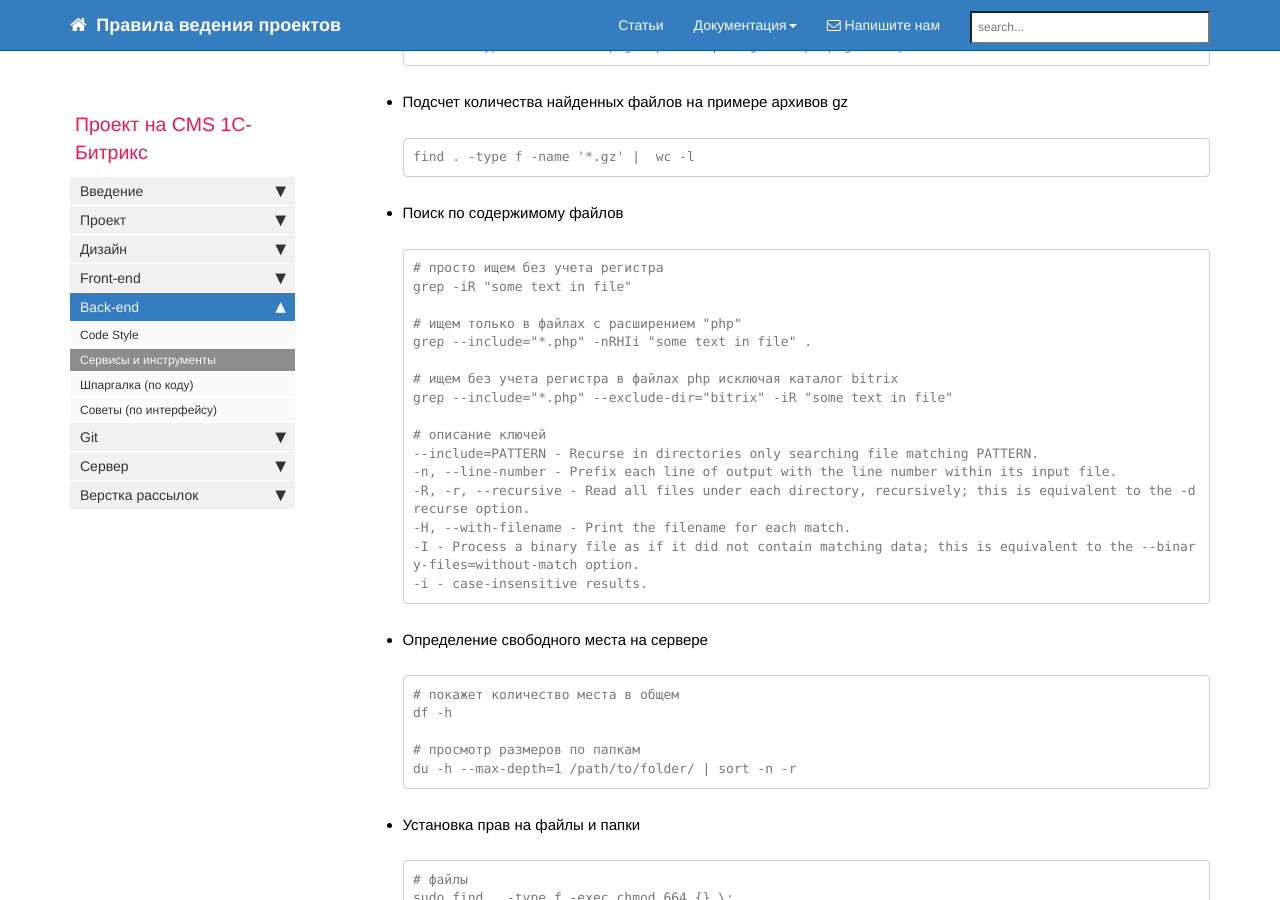
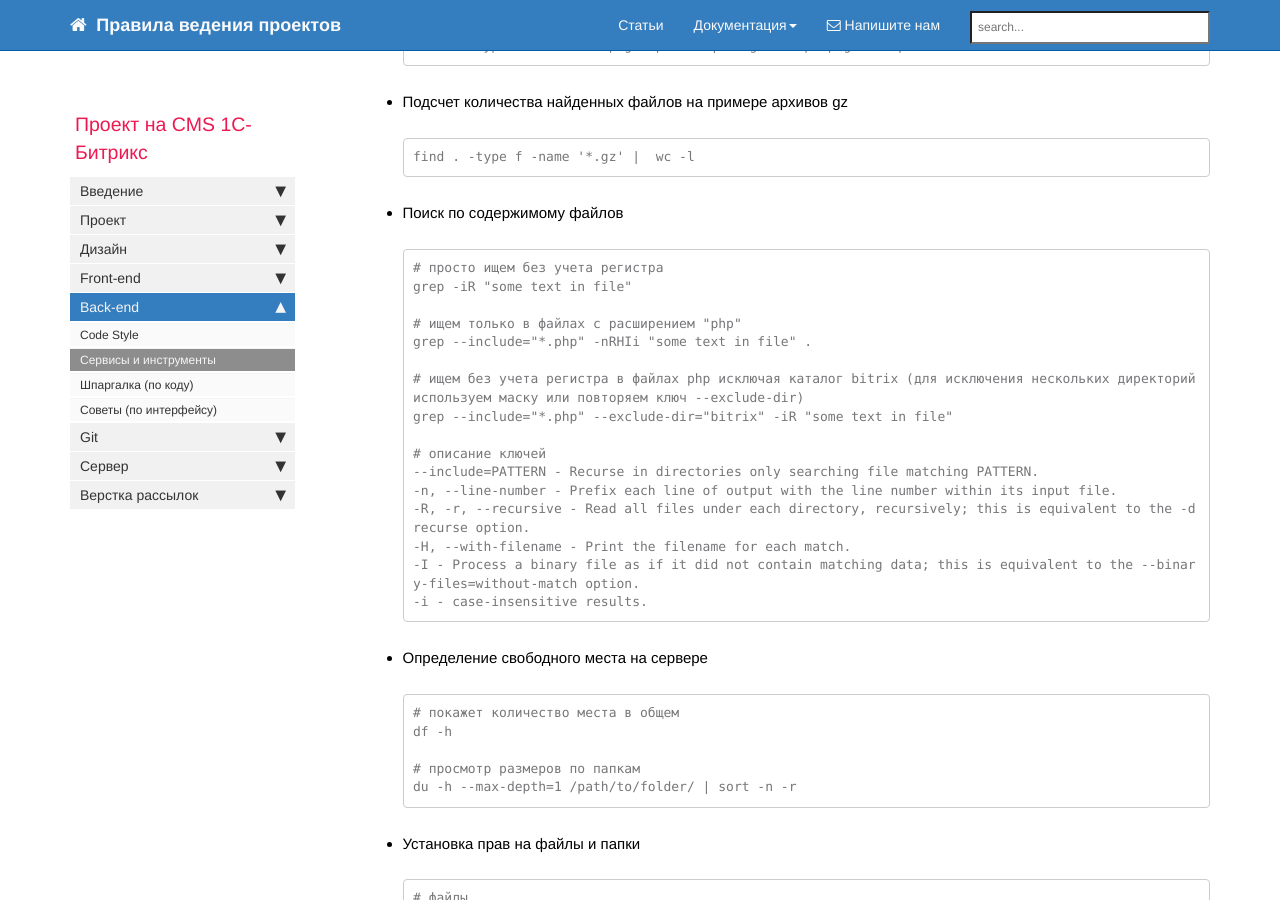
Before and after one commit to gdecider/gdecider.github.io, a Jekyll site: the page built from pages/bx/bx_back-tools.md, in a window 1280 px wide and 900 px high, scrolled down 2881 px. Built offline with Jekyll 4.4.1, drawn with Linux system fonts in a browser that asks for light colours; nearby versions of some CDN libraries; comment, search, counter and statistics services are not loaded.

Commit message:
Update bx_back-tools.md

```diff
--- a/pages/bx/bx_back-tools.md
+++ b/pages/bx/bx_back-tools.md
@@ -152,7 +152,7 @@ rsync error: unexplained error (code 255) at io.c(226) [Receiver=3.1.1]
   # ищем только в файлах с расширением "php"
   grep --include="*.php" -nRHIi "some text in file" .
 
-  # ищем без учета регистра в файлах php исключая каталог bitrix
+  # ищем без учета регистра в файлах php исключая каталог bitrix (для исключения нескольких директорий используем маску или повторяем ключ --exclude-dir)
   grep --include="*.php" --exclude-dir="bitrix" -iR "some text in file"
 
   # описание ключей
```
